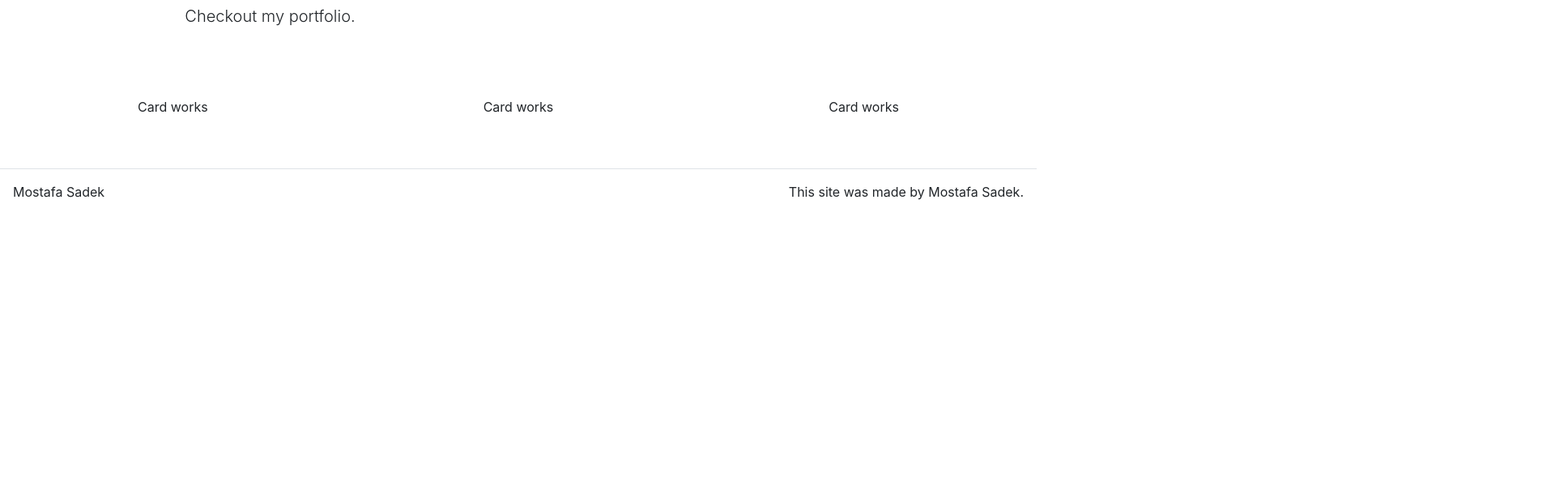
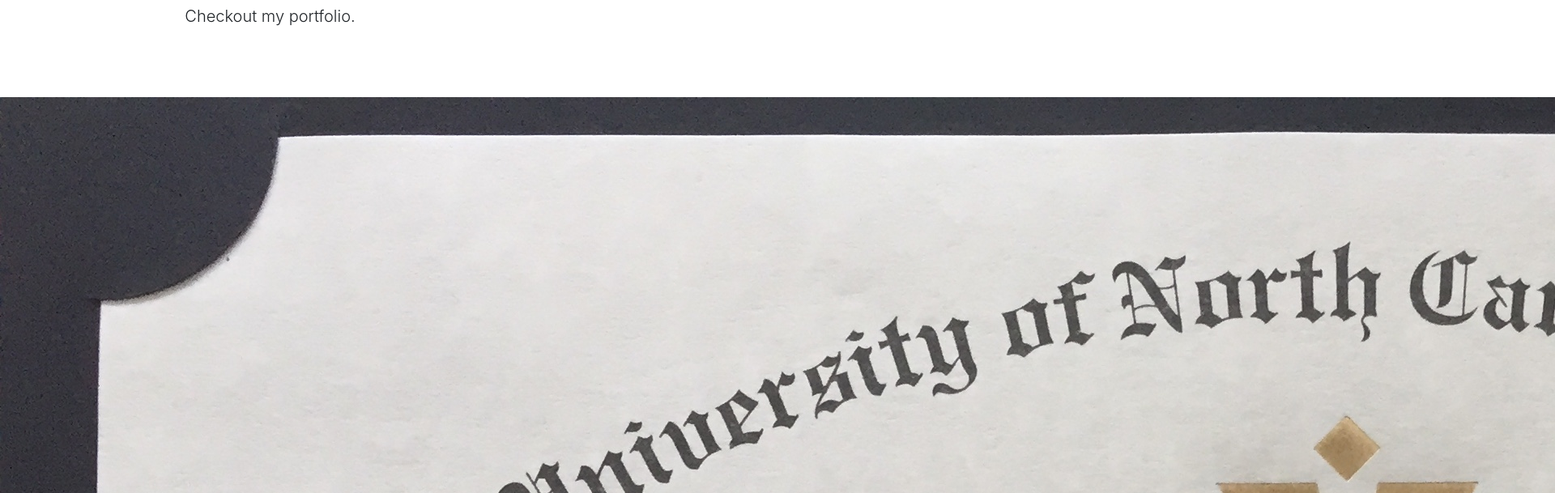
Before and after one commit to Msadek02/my-portfolio, a React (Create React App) app: page / in a window 1280 px wide. Shown: the part 267-876 px from the top of the page at 81% size, 1920 px wide, since content can reach past the window. Before the commit the page ends 800 px from the top, so only its background shows below. Built offline with nearby package versions, Linux system fonts and the light colour scheme.

Commit message:
npm react spring

```diff
--- a/package.json
+++ b/package.json
@@ -11,7 +11,8 @@
     "react-bootstrap": "^1.0.0",
     "react-dom": "^16.13.1",
     "react-router-dom": "^5.1.2",
-    "react-scripts": "3.4.1"
+    "react-scripts": "3.4.1",
+    "react-spring": "^8.0.27"
   },
   "scripts": {
     "start": "react-scripts start",
--- a/src/components/Card.js
+++ b/src/components/Card.js
@@ -1,8 +1,12 @@
 import React from 'react';
+import CardInfo from '../components/CardInfo';
 
 function Card(props) {
     return(
-        <p>Card works</p>
+        <div>
+           <img className='' src={props.item.imgSrc} alt={props.item.imgSrc}/>
+           {props.item.selected && <CardInfo title={props.item.title} subTitle={props.item.subTitle} link={props.item.link} />}
+        </div>
     )
 }
 
--- a/src/components/CardInfo.js
+++ b/src/components/CardInfo.js
@@ -0,0 +1,9 @@
+import React from 'react';
+
+function CardInfo (props) {
+    return(
+        <p>Card Info</p>
+    );
+}
+
+export default CardInfo;
```
Also changed, not shown: 1 other file (tests, documents, lock files or other folders).
